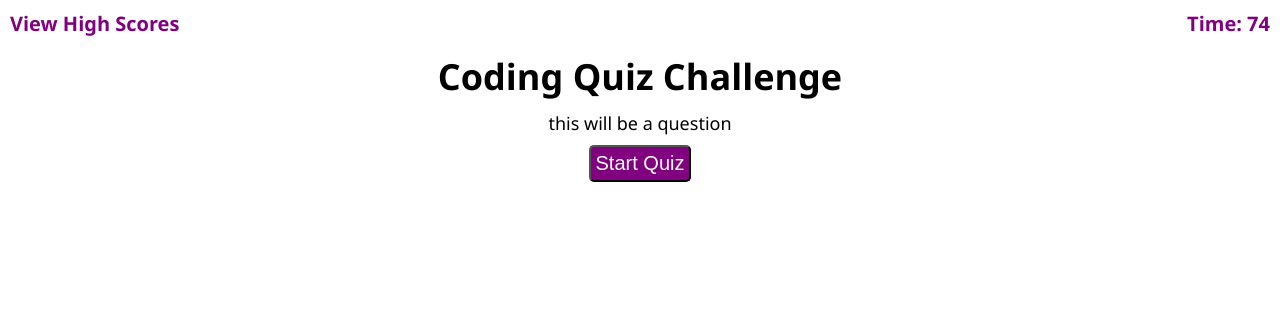
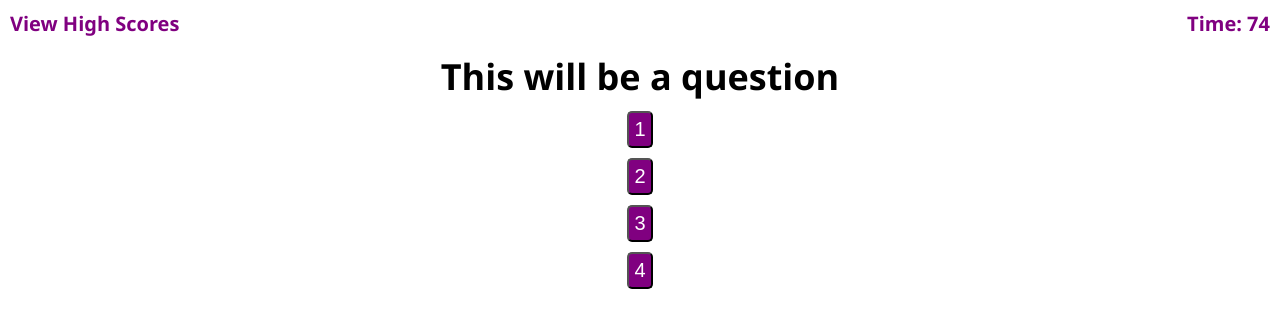
Before and after one commit to WillYazdani/code-quiz, a plain HTML site: page index.html in a window 1280 px wide. Both pictures are taken after a click on the button "Start Quiz". Drawn offline with Linux system fonts and the light colour scheme.

Commit message:
added question to button click

```diff
--- a/assets/js/script.js
+++ b/assets/js/script.js
@@ -3,7 +3,7 @@ var timeRemainder = 75;
 var i = 0;
 
 //btn
-var btnEl = document.querySelector("#btn");
+var btnEl = document.querySelector("#start-btn");
 btnEl.addEventListener("click", function() {
     timer()
     gameStart()
@@ -22,12 +22,48 @@ var timer = function() {
     }, 1000);
 };
 
+//questions
 var questions = [
     {
-        questionText: "this will be a question",
+        questionText: "This will be a question",
+        choice: ["1","2","3","4"]
     }
 ]
 
+//game function
 var gameStart = function() {
-    document.getElementById("content").innerText = questions[i].questionText
+
+    //remove welcome & btn
+    document.getElementById("start-btn").remove()
+    document.getElementById("welcome").remove()
+
+    //question
+    document.getElementById("question").innerText = questions[i].questionText
+
+    //answer btns
+    document.getElementById("choice").appendChild
+
+    var btn0 = document.createElement("button");
+    document.getElementById("choice").appendChild(btn0);
+    btn0.textContent = questions[i].choice[0];
+    btn0.id = "btn0"
+    btn0.className = "btn";
+
+    var btn1 = document.createElement("button");
+    document.getElementById("choice").appendChild(btn1);
+    btn1.textContent = questions[i].choice[1];
+    btn1.id = "btn1"
+    btn1.className = "btn";
+
+    var btn2 = document.createElement("button");
+    document.getElementById("choice").appendChild(btn2);
+    btn2.textContent = questions[i].choice[2];
+    btn2.id = "btn2"
+    btn2.className = "btn";
+
+    var btn3 = document.createElement("button");
+    document.getElementById("choice").appendChild(btn3);
+    btn3.textContent = questions[i].choice[3];
+    btn2.id = "btn2"
+    btn3.className = "btn";
 };
--- a/index.html
+++ b/index.html
@@ -25,16 +25,16 @@
     <!--quiz section-->
     <section class="quiz" id="quiz">
 
-        <div class="content">
+        <div class="content" id="choice">
 
-            <h2>Coding Quiz Challenge</h2>
+            <h2 id="question">Coding Quiz Challenge</h2>
 
-            <p id="content">
+            <p id="welcome">
                 Try to answer the following code related questions within the time limit.<br>
                 Keep in mind that wrong answers will decrease your score/time by 10 seconds!
             </p>
 
-            <button class="btn" id="btn">Start Quiz</button>
+            <button class="btn" id="start-btn">Start Quiz</button>
 
         </div>
     </section>
```
